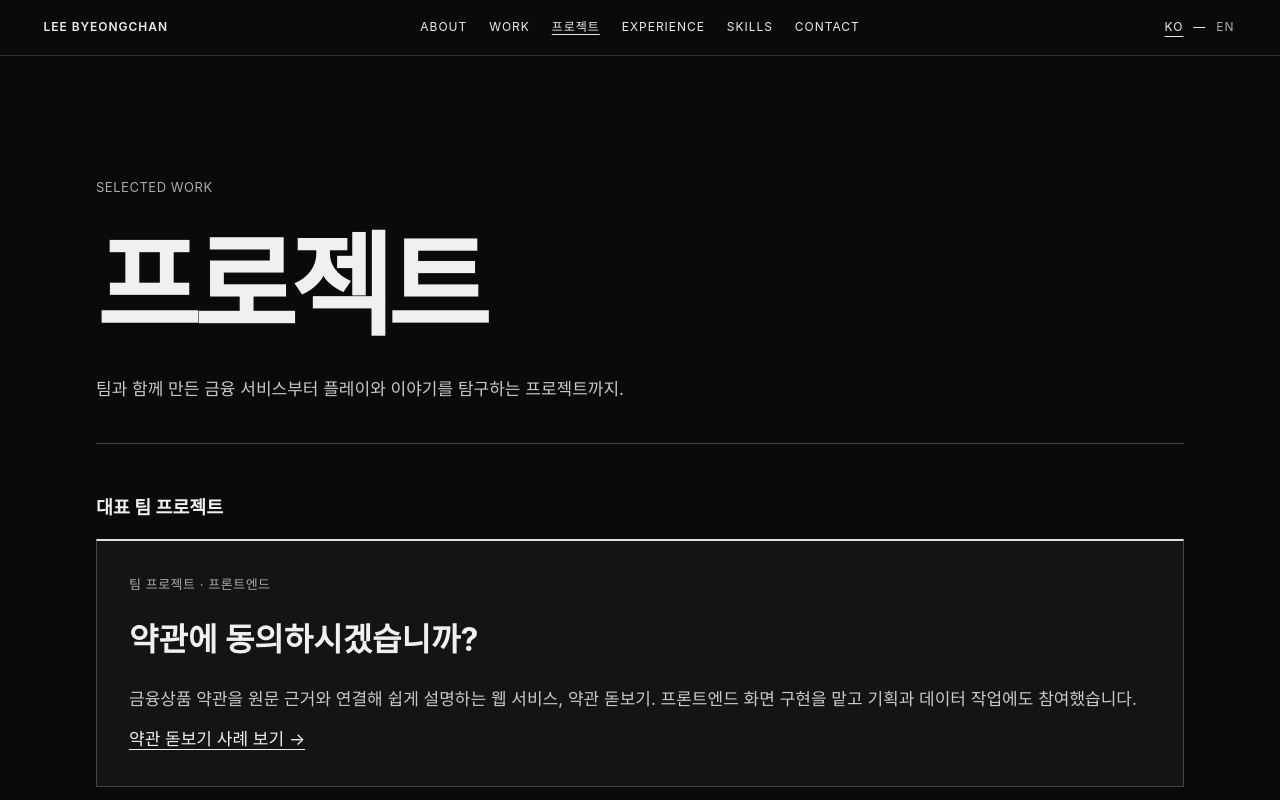
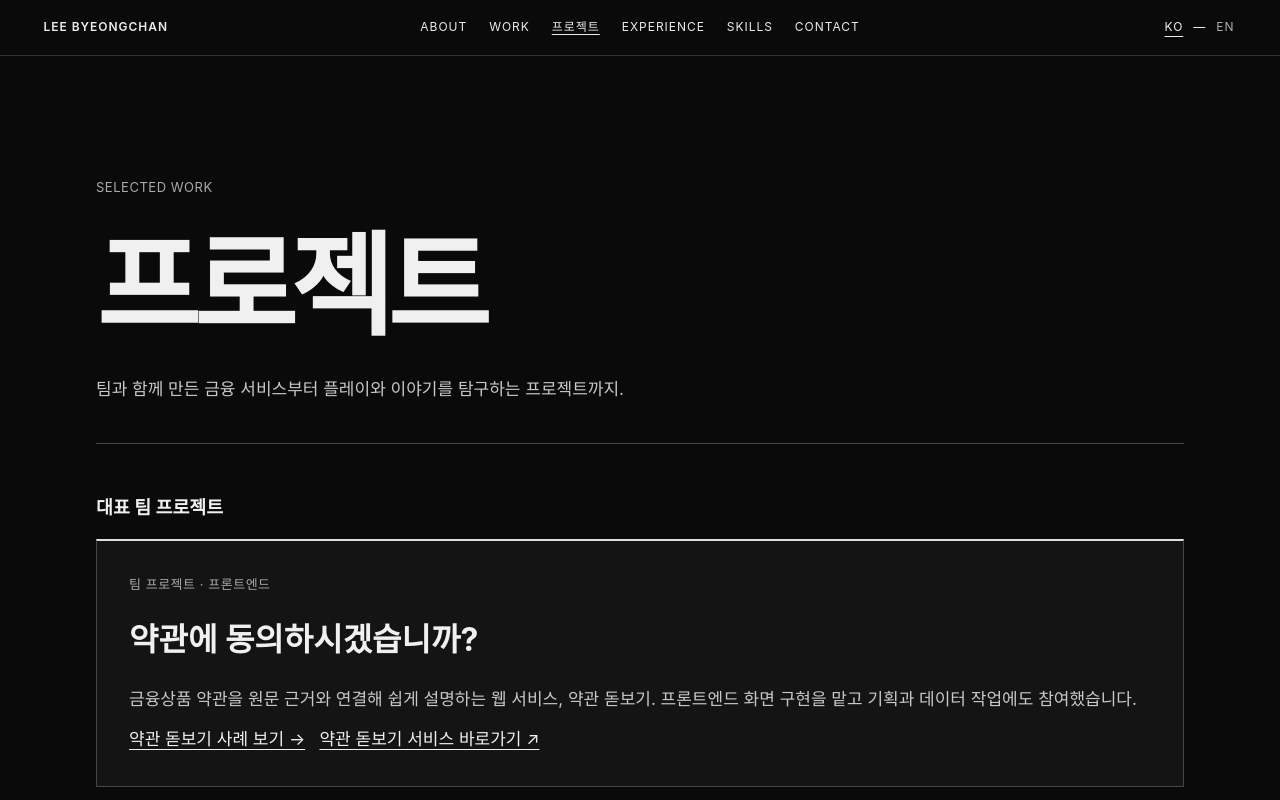
Before and after one commit to SHMDBC/shmdbc.github.io, a plain HTML site: page projects/index.html in a window 1280 px wide. Shown: the top 800 px of the page. Drawn offline with Linux system fonts and the light colour scheme.

Commit message:
Link the live Terms Magnifier service from Projects

```diff
--- a/projects/index.html
+++ b/projects/index.html
@@ -43,7 +43,7 @@
 <h1><span class="ko">프로젝트</span><span class="en" lang="en">Projects</span></h1>
 <p><span class="ko">팀과 함께 만든 금융 서비스부터 플레이와 이야기를 탐구하는 프로젝트까지.</span><span class="en" lang="en">From a team-built financial service to projects exploring play and storytelling.</span></p>
 </header>
-<section class="project-group" aria-labelledby="group-0"><h2 id="group-0"><span class="ko">대표 팀 프로젝트</span><span class="en" lang="en">Featured team project</span></h2><div class="project-grid single"><article class="project-card featured" aria-labelledby="card-0"><p class="meta"><span class="ko">팀 프로젝트 · 프론트엔드</span><span class="en" lang="en">Team project · Frontend</span></p><h3 id="card-0"><span class="ko">약관에 동의하시겠습니까?</span><span class="en" lang="en">Do You Agree to the Terms?</span></h3><p><span class="ko">금융상품 약관을 원문 근거와 연결해 쉽게 설명하는 웹 서비스, 약관 돋보기. 프론트엔드 화면 구현을 맡고 기획과 데이터 작업에도 참여했습니다.</span><span class="en" lang="en">Terms Magnifier explains bank product terms in plain language and links to the original clauses. I implemented the frontend and contributed to planning and data work.</span></p><a class="project-link" href="../index.html#work"><span class="ko">약관 돋보기 사례 보기 →</span><span class="en" lang="en">View Terms Magnifier case study →</span></a></article></div></section>
+<section class="project-group" aria-labelledby="group-0"><h2 id="group-0"><span class="ko">대표 팀 프로젝트</span><span class="en" lang="en">Featured team project</span></h2><div class="project-grid single"><article class="project-card featured" aria-labelledby="card-0"><p class="meta"><span class="ko">팀 프로젝트 · 프론트엔드</span><span class="en" lang="en">Team project · Frontend</span></p><h3 id="card-0"><span class="ko">약관에 동의하시겠습니까?</span><span class="en" lang="en">Do You Agree to the Terms?</span></h3><p><span class="ko">금융상품 약관을 원문 근거와 연결해 쉽게 설명하는 웹 서비스, 약관 돋보기. 프론트엔드 화면 구현을 맡고 기획과 데이터 작업에도 참여했습니다.</span><span class="en" lang="en">Terms Magnifier explains bank product terms in plain language and links to the original clauses. I implemented the frontend and contributed to planning and data work.</span></p><a class="project-link" href="../index.html#work"><span class="ko">약관 돋보기 사례 보기 →</span><span class="en" lang="en">View Terms Magnifier case study →</span></a> &nbsp; <a class="project-link" href="https://www.yakgwan.com"><span class="ko">약관 돋보기 서비스 바로가기 ↗</span><span class="en" lang="en">Open Terms Magnifier ↗</span></a></article></div></section>
 <section class="project-group" aria-labelledby="group-1"><h2 id="group-1"><span class="ko">게임</span><span class="en" lang="en">Games</span></h2><div class="project-grid"><article class="project-card" aria-labelledby="card-1"><p class="meta"><span class="ko">개인 프로젝트 · 개발 중</span><span class="en" lang="en">Personal project · In development</span></p><h3 id="card-1"><span class="ko">미니고</span><span class="en" lang="en">Minigo</span></h3><p><span class="ko">온라인에서 바둑을 함께 둘 수 있도록 만든 게임입니다.</span><span class="en" lang="en">A Go game I made for playing together online.</span></p></article>
 <article class="project-card" aria-labelledby="card-2"><p class="meta"><span class="ko">플레이 가능한 프로토타입</span><span class="en" lang="en">Playable prototype</span></p><h3 id="card-2"><span class="ko">Mundial</span><span class="en" lang="en">Mundial</span></h3><p><span class="ko">11대11 축구 경기를 구현하는 게임 프로토타입입니다.</span><span class="en" lang="en">A playable prototype for 11-a-side football.</span></p></article></div></section>
 <section class="project-group" aria-labelledby="group-2"><h2 id="group-2"><span class="ko">한국 역사와 이야기</span><span class="en" lang="en">Korean history and stories</span></h2><div class="project-grid"><article class="project-card" aria-labelledby="card-3"><p class="meta"><span class="ko">개발 중</span><span class="en" lang="en">In development</span></p><h3 id="card-3"><span class="ko">Urinuri</span><span class="en" lang="en">Urinuri</span></h3><p><span class="ko">한국 역사 이야기와 독자의 선택을 연결하는 인터랙티브 이야기 프로젝트입니다.</span><span class="en" lang="en">An interactive storytelling project that connects Korean history with reader choices.</span></p></article>
```
